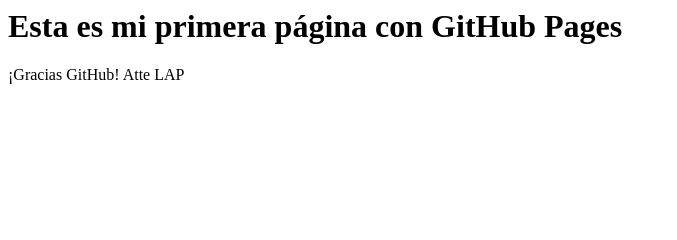
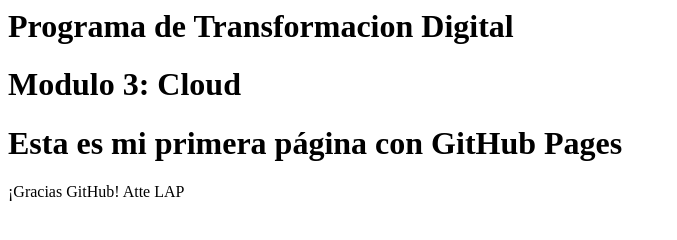
Before and after one commit to larce19/LAPrepository, a plain HTML site: page index.html in a window 1280 px wide. Shown: the whole page, without its empty margins (0-677 px from the left). Drawn offline with Linux system fonts and the light colour scheme.

Commit message:
2do commit de Personalizacion

```diff
--- a/index.html
+++ b/index.html
@@ -1,4 +1,6 @@
 <html>
+<h1> Programa de Transformacion Digital
+<h1> Modulo 3: Cloud
 <h1> Esta es mi primera página con GitHub Pages </h1>
 <p>¡Gracias GitHub! Atte LAP</p>
 </html>
```
